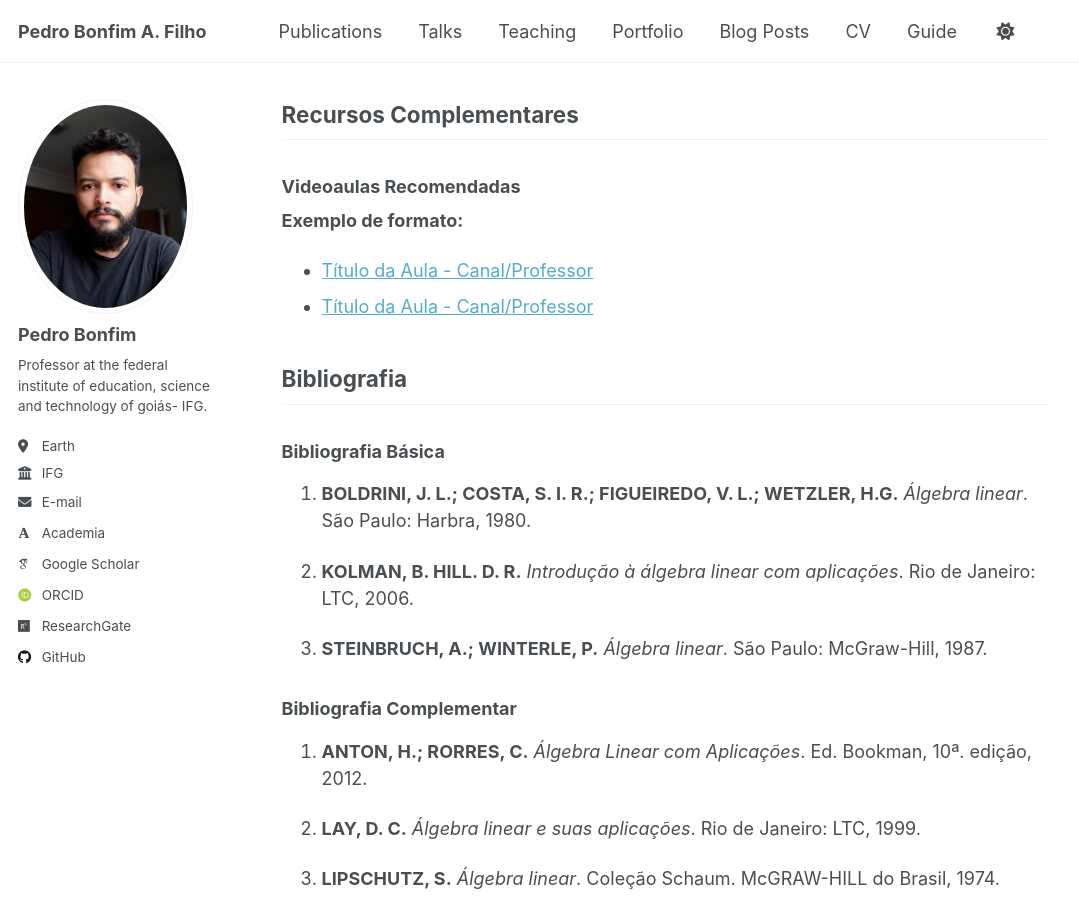
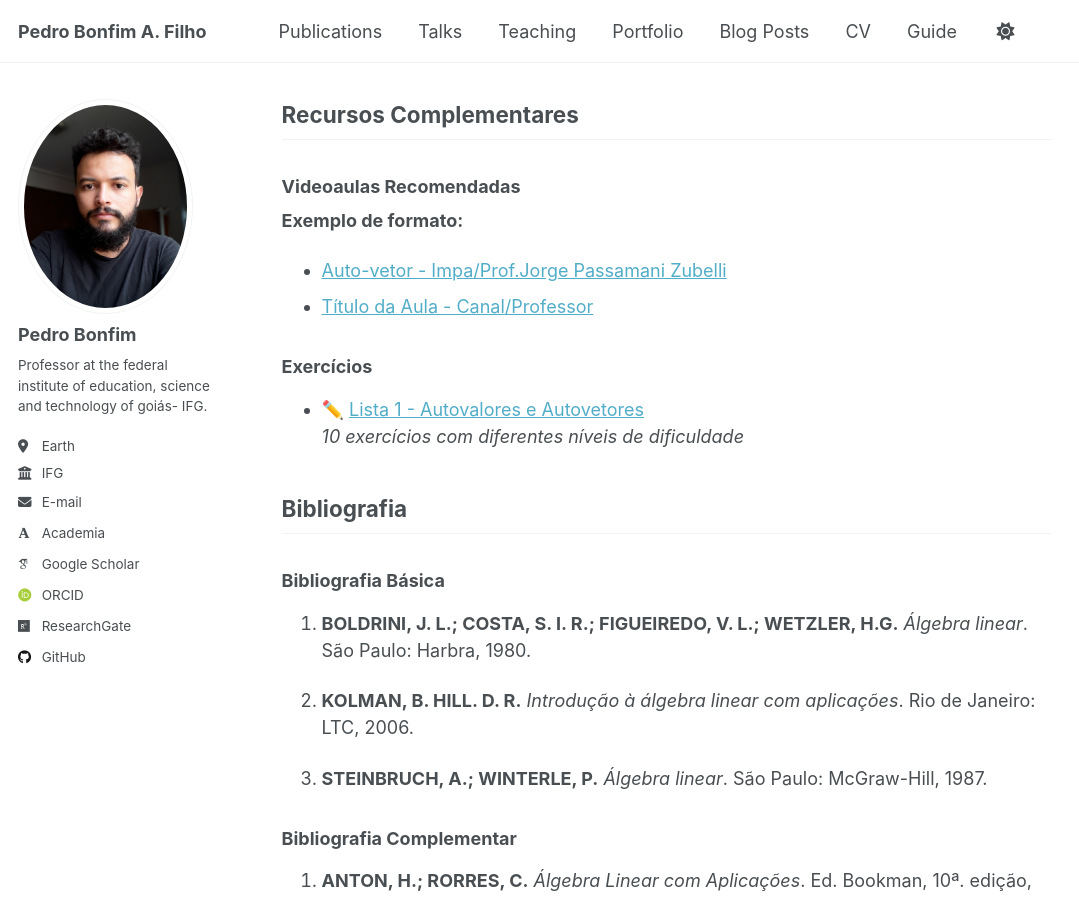
Before and after one commit to pedroassuncaofilho/pedroassuncaofilho.github.io, a Jekyll site: the page built from _teaching/eng.alg.linear.md, in a window 1280 px wide and 900 px high, scrolled down 1338 px. Shown: the whole window, without its empty margins (0-1079 px from the left). Built offline with Jekyll 4.4.1, drawn with Linux system fonts in a browser that asks for light colours; some web fonts are replaced.

Commit message:
Update eng.alg.linear.md

```diff
--- a/_teaching/eng.alg.linear.md
+++ b/_teaching/eng.alg.linear.md
@@ -52,13 +52,18 @@ Capacitar o aluno a utilizar ferramentas de Álgebra Linear para a resolução d
 <!-- Adicione aqui as URLs das videoaulas do YouTube -->
 
 **Exemplo de formato:**
-- [Título da Aula - Canal/Professor](URL_DO_VIDEO)
+- [Auto-vetor - Impa/Prof.Jorge Passamani Zubelli](https://www.youtube.com/watch?v=MxZYbmKRsGc&list=PLo4jXE-LdDTSE0DFoq4es_iMvjlCeG8pP&index=10)
 - [Título da Aula - Canal/Professor](URL_DO_VIDEO)
 
 <!--
 Para adicionar novos vídeos, use o formato:
 - [Nome descritivo da aula - Nome do canal](URL_completa_do_YouTube)
 -->
+### Exercícios
+
+- ✏️ [Lista 1 - Autovalores e Autovetores](./lista_exercicios_algebra.pdf)
+  _10 exercícios com diferentes níveis de dificuldade_
+
 
 ## Bibliografia
 
```
